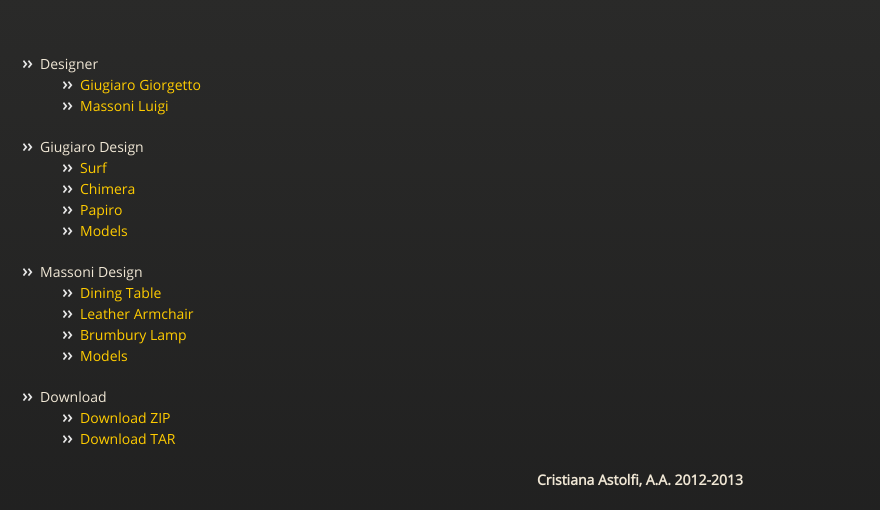
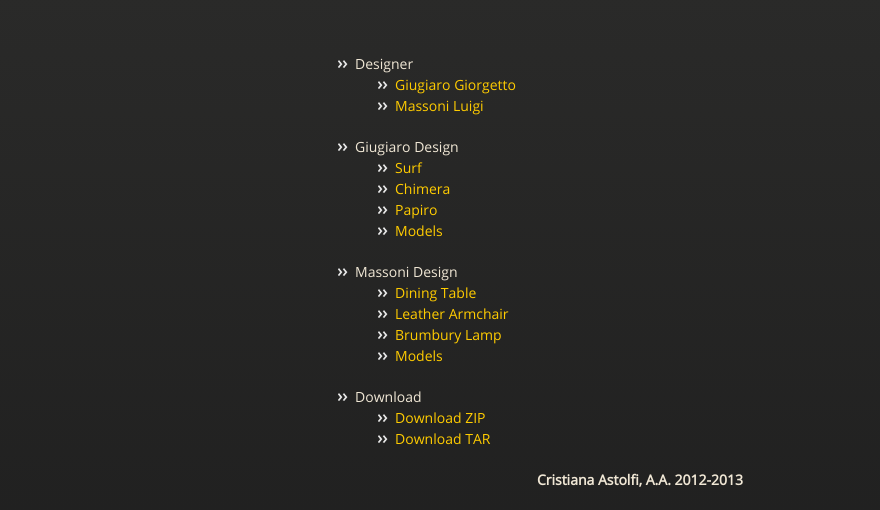
Before and after one commit to astolfiC/astolfiC.github.io, a plain HTML site: page index.html in a window 1280 px wide. Shown: the part 1604-2114 px from the top of the page, without its empty margins (0-880 px from the left). Drawn offline with nearby package versions, Linux system fonts and the light colour scheme.

Commit message:
Update index.html

```diff
--- a/index.html
+++ b/index.html
@@ -37,8 +37,7 @@
       </section>
 
     </div>
-    <div id="content-wrapper">
-      <div class="inner clearfix">
+    <div class="wrapper">
       <section id="main-content">
         <h1><span class="octicon octicon-link"></span>Giugiaro Giorgetto</h1>
           <br/>
@@ -58,9 +57,7 @@
           </br>
           <h3><span class="octicon octicon-link"></span>Surf</h3>
           </br>
-            <center><img src="https://github.com/astolfiC/Final-Project/tree/master/images/Giugiaro%20Design/Surf.png">
-            </center>
-
+          <center><img src="https://github.com/astolfiC/Final-Project/tree/master/images/Giugiaro%20Design/Surf.png"></center>
 
       </section>
 
@@ -69,23 +66,23 @@
         <ul>
           <li>Designer</a>
             <ul>
-                <li><a href="#giugiaro-giorgetto"><span class="octicon octicon-link"></span>Giugiaro Giorgetto</a></li>
-                <li><a href="#massoni-luigi"><span class="octicon octicon-link"></span>Massoni Luigi</a></li>
+              <li><a href="#giugiaro-giorgetto">Giugiaro Giorgetto</a></li>
+              <li><a href="#massoni-luigi">Massoni Luigi</a></li>
             </ul>
           </li>
           <li>Giugiaro Design</a>
             <ul>
-                <li><a href="#Surf"><span class="octicon octicon-link"></span>Surf</a></li>
-                <li><a href="#chimera"><span class="octicon octicon-link"></span>Chimera</a></li>
-                <li><a href="#papiro"><span class="octicon octicon-link"></span>Papiro</a></li>
+              <li><a href="#Surf">Surf</a></li>
+              <li><a href="#chimera">Chimera</a></li>
+              <li><a href="#papiro">Papiro</a></li>
               <li><a href="giugiaro_models.html">Models</a></li>
             </ul>
           </li>
           <li>Massoni Design</a>
             <ul>
-                <li><a href="#dining-table"><span class="octicon octicon-link"></span>Dining Table</a></li>
-                <li><a href="#leather-armchair"><span class="octicon octicon-link"></span>Leather Armchair</a></li>
-                <li><a href="#brumbury-lamp"><span class="octicon octicon-link"></span>Brumbury Lamp</a></li>
+              <li><a href="#dining-table">Dining Table</a></li>
+              <li><a href="#leather-armchair">Leather Armchair</a></li>
+              <li><a href="#brumbury-lamp">Brumbury Lamp</a></li>
               <li><a href="massoni_models.html">Models</a></li>
             </ul>
           </li>
@@ -100,7 +97,6 @@
 
       </aside>
     </div>
-    </div>
 
     <div style="text-align: center">
       <footer>
```
Lines whose indentation alone changed are shown as unchanged.
